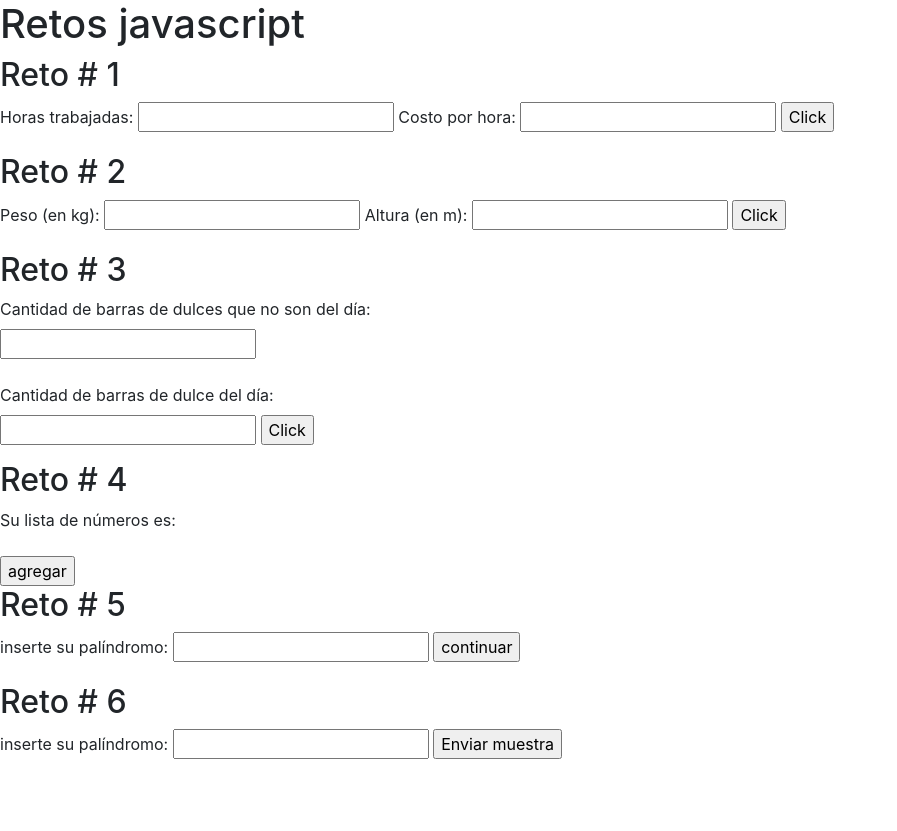
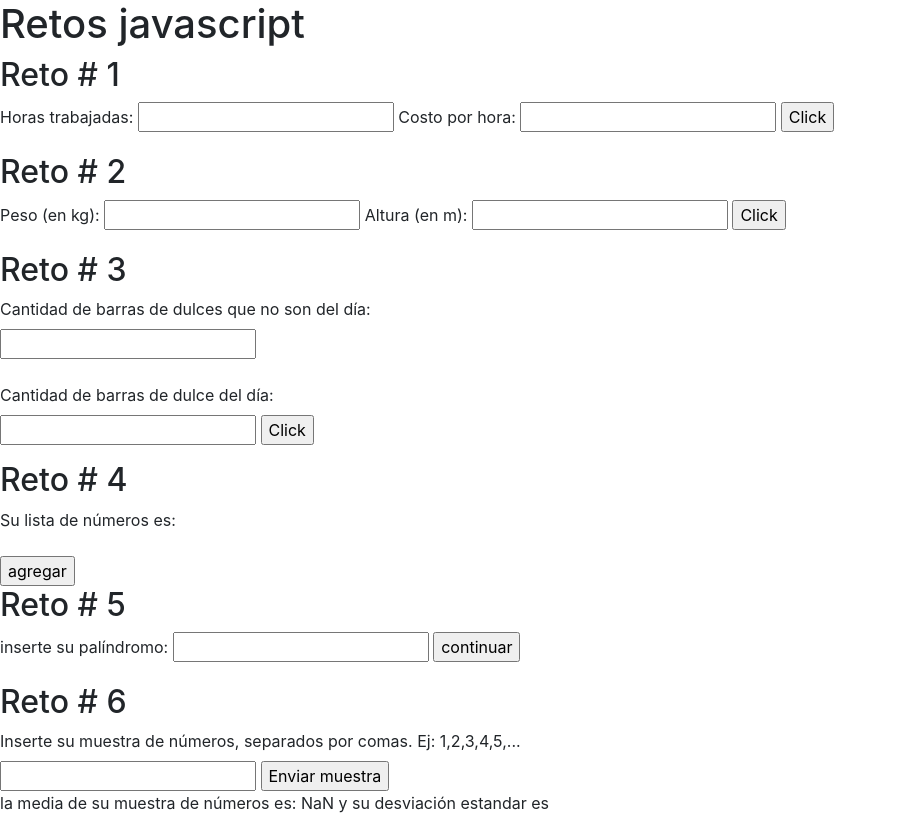
Before and after one commit to IvanMelo1/retosjs, a plain HTML site: page index.html in a window 1280 px wide. Both pictures are taken after a click on the button "Enviar muestra". Shown: the whole page, without its empty margins (0-897 px from the left). Before the commit the page ends 800 px from the top, so only its background shows below. Drawn offline with nearby package versions, Linux system fonts and the light colour scheme.

Commit message:
2do avance retos

```diff
--- a/index.html
+++ b/index.html
@@ -85,7 +85,7 @@
 
     <div id="Reto6">
         <h2>Reto # 6</h2>
-        <label>inserte su palíndromo:</label>
+        <label>Inserte su muestra de números, separados por comas. Ej: 1,2,3,4,5,...</label><br>
         <input type="text" name="muestra-no" id="muestra-no"></input>
         <input type="button" value="Enviar muestra" onclick="calcularmedia()">
         <p id="salida6">
--- a/js/Reto6.js
+++ b/js/Reto6.js
@@ -1,18 +1,29 @@
 var muestra = " ";
+var sumaar = 0;
 
 function calcularmedia(){
+    suma = 0;
+    sumaar = 0;
     muestra = document.getElementById('muestra-no').value;
+    for(let i = 0; i<muestra.length; i++){
+        muestra = muestra.replace("," , "");
+    }
+
     let array = muestra.split("");
 
+    console.log(array);
 
-    for(let i = 0; i<array.length; i = i + 2){
-        var suma = 0;
-        var numero = Number(array[i]);
-        suma = suma + numero;
-        console.log(array[i]);
-
+    for(let i = 0; i<array.length; i++){
+        suma += Number(array[i]);
     }
 
-    console.log(suma);
+    var media = (suma/array.length).toFixed(2);
 
+    for(let i = 0; i<array.length; i++){
+        sumaar += (Number(array[i])-media)**2;
+    }
+
+   var sm =
+    document.getElementById("salida6").innerHTML = "la media de su muestra de números es: " + media + " y su desviación estandar es "
+    console.log(sumaar)
 }
```
